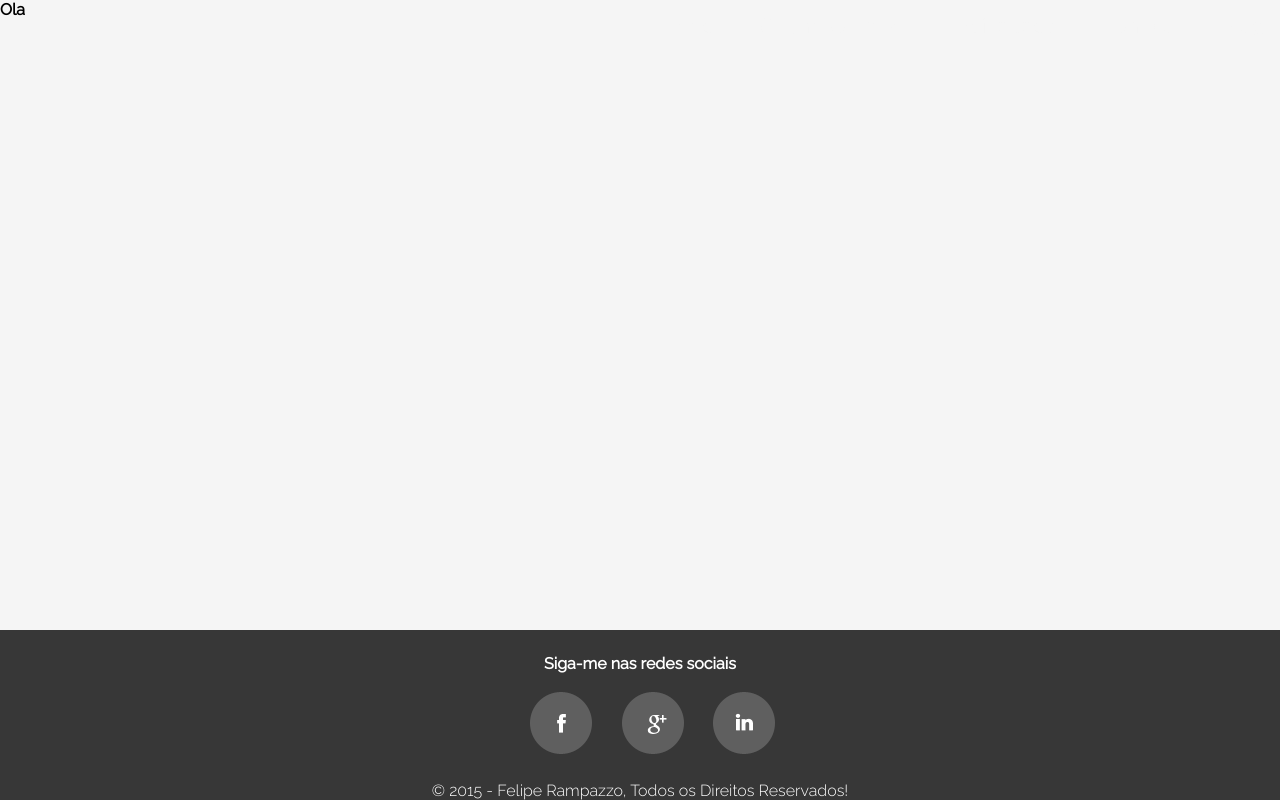
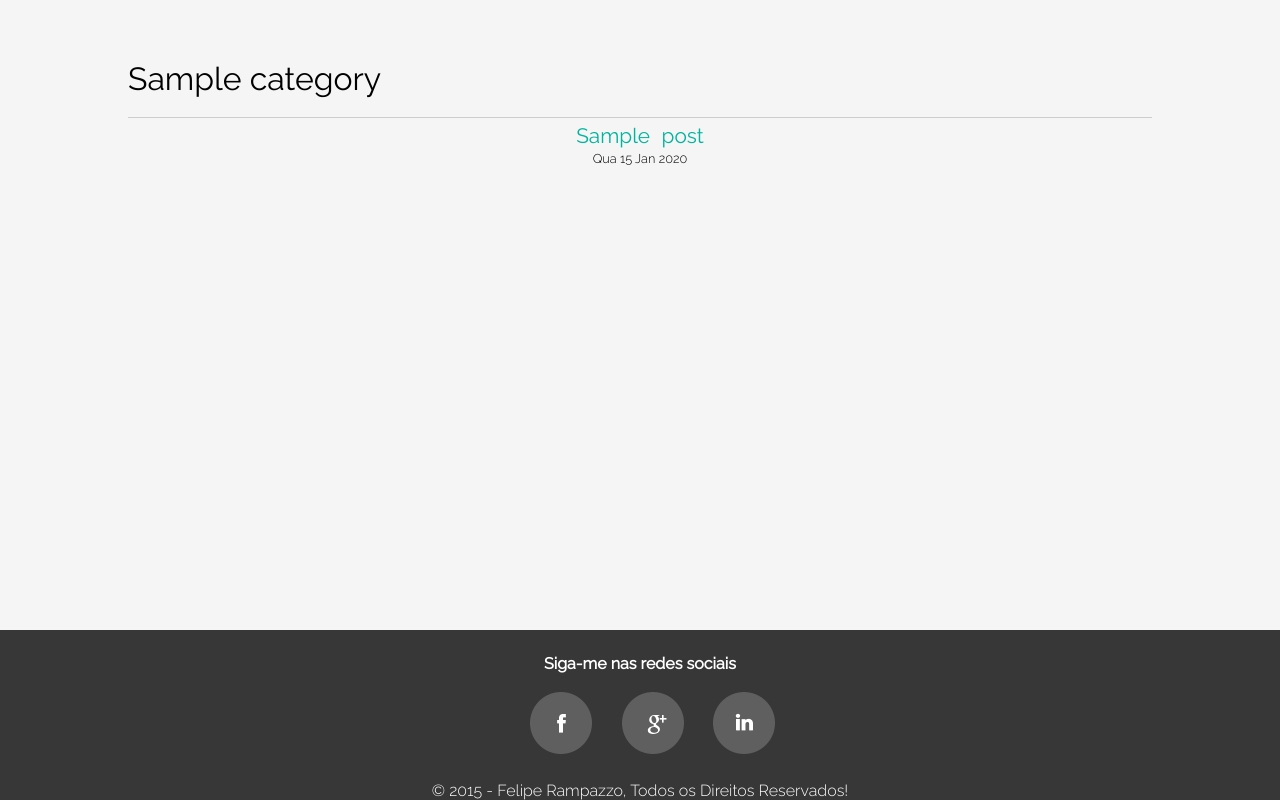
Before and after one commit to felipejrampazzo/first-blog-django, a Django app: template Pessoal/blog/templates/tag.html in a window 1280 px wide. Run offline with Django 3.2, Linux system fonts and the light colour scheme; the template is opened without the code that fills it: values that come from a table or form of the project are taken from there, others are empty; tables that the repository leaves empty hold one stand-in row (values such as "Sample post"); some libraries are stand-ins or nearby versions.

Commit message:
Categorias funcionando

```diff
--- a/Pessoal/blog/models.py
+++ b/Pessoal/blog/models.py
@@ -1,9 +1,7 @@
 from django.db import models
 
 class Category(models.Model):
-    id = models.AutoField(primary_key=True)
     name = models.CharField(max_length=100, blank=False)
-    categories = models.Manager()
 
     def __str__(self):
         return self.name
@@ -17,7 +15,6 @@ class Post(models.Model):
     slug = models.SlugField(blank=False, unique=True)
     category = models.ManyToManyField(Category)
     image = models.ImageField(upload_to='img/')
-    posts = models.Manager()
 
     class Meta():
         ordering = ('-created',)
--- a/Pessoal/blog/templates/blog.html
+++ b/Pessoal/blog/templates/blog.html
@@ -11,7 +11,7 @@
     {% for post in post_list %}
         <article class=" posts content bd-bt-solid bg-body">
             <span class="post_date bg-green ds-block radius-bottom fontsize2 al-center font-thin">{{ post.created|date:"d" }}</span>
-            {% if post.image %}<img id="img_post" class="fl-left" src="{{ post.image.url }}" alt="{{ post.title }}">{% endif %}
+            {% if post.image %}<img class="fl-left" src="{{ post.image.url }}" alt="{{ post.title }}">{% endif %}
 
             <h1 class="fontsize2 font-normal"><a href="{{ post.slug }}" class="color-green">{{ post.title }}</a></h1>
 
--- a/Pessoal/blog/templates/post.html
+++ b/Pessoal/blog/templates/post.html
@@ -8,7 +8,8 @@
 
 {% block content %}
     <article id="post" class="posts content al-center bg-body">
-        <h1 class="fontsize2b font-normal color-green">{{ object.title }}</h1>
+        <h1 id="title_post" class="fontsize3b font-normal color-green">{{ object.title }}</h1>
+        {% if object.image %}<img src="{{ object.image.url }}" alt="{{ object.title }}">{% endif %}
         <p class="fontsize1b font-light al-justify">{{ object.text }}</p>
     </article>
 {% endblock %}
--- a/Pessoal/blog/templates/tag.html
+++ b/Pessoal/blog/templates/tag.html
@@ -1,6 +1,27 @@
 {% extends 'base.html' %}
+{% load static %}
+{% block sytles %}
+    {{ block.super }}
+    <link href="{% static 'css/blog_style.css' %}" rel="stylesheet" type="text/css">
+{% endblock %}
 
 {% block content %}
-    <h1>Ola</h1>
+    <section class="container">
+    <div class="content al-center category_page_div">
+        <h1 class="al-left font-normal fontsize2 category_page_span">{{ category.name }}</h1>
+            {% for post in posts %}
+                <article class="category_page_span">
+                    <h1 class="ds-block bd-tp-solid fontsize1b font-light"><a href="{% url "blog" %}{{ post.slug }}" class="color-green">{{ post.title }}</a></h1>
+                    <h2 class="font-thin fontsize08 category_page_span">
+                        {% if post.created != post.modified %}
+                            {{ post.modified|date:"D d M Y" }}
+                            {% else %}
+                            {{ post.created|date:"D d M Y" }}
+                        {% endif %}
+                    </h2>
+                </article>
+            {% endfor %}
 
+        </div>
+    </section>
 {% endblock %}
--- a/Pessoal/blog/urls.py
+++ b/Pessoal/blog/urls.py
@@ -3,6 +3,6 @@ from Pessoal.blog.views import blogView, detailPost
 
 urlpatterns = [
     url(r'^$', blogView.as_view(), name="blog",),
-    url(r'(?P<slug>\S+)$', detailPost.as_view()),
-    url(r'tag/(?P<name>\S+)$', 'Pessoal.blog.views.categoryDetail', name="categoryDetail"),
+    url(r'^tag/(?P<name>\S+)$', "Pessoal.blog.views.view_category", name="view_category"),
+    url(r'^(?P<slug>\S+)$', detailPost.as_view()),
 ]
--- a/Pessoal/static/css/blog_style.css
+++ b/Pessoal/static/css/blog_style.css
@@ -1,6 +1,7 @@
+/*BLOG*/
 #al_posts{padding-top: 50px; }
 #al_posts div{width: 100%;}
-#al_posts img{width: 25%; min-width: 140px; margin-right: 10%;}
+#al_posts img{width: 25%; min-width: 140px; margin-right: 10%; max-height: 200px; min-height: 140px; height: 100%;}
 
 #al_posts .div_dates_created span{display: block; margin-bottom: 5px; }
 #al_posts .category:before{content: url("../img/hierarchy.svg")}
@@ -11,7 +12,17 @@
 .posts p{line-height:170%; overflow: hidden;}
 .post_date{position: relative; top: 40px; width: 10%; min-width: 50px; height: 40px;}
 
-#post{padding-top: 80px;}
-
 #pagination{padding: 30px;}
 #pagination a{color: #272727; margin-left: 10px; padding: 5px;}
+/*FIM BLOG*/
+
+/*CATEGORIES*/
+.category_page_div{padding-top: 50px;}
+.category_page_span{padding-bottom: 20px;}
+/*FIM CATEGORIES*/
+
+/*POSTS*/
+#post{height: 100%; padding-top: 80px;}
+#post img{padding-bottom: 30px; width: 100%; height: auto;}
+
+/*FIM POSTS*/
--- a/Pessoal/static/css/boot.css
+++ b/Pessoal/static/css/boot.css
@@ -18,6 +18,7 @@ mark{padding: 5px 10px; background-color: #eee;}
 
 /*FONT SIZE*/
 .fontzero{font-size: 0em !important;}
+.fontsize08{font-size: 0.8em;}
 .fontsize1{font-size: 1em;}
 .fontsize1a{font-size: 1.3em;}
 .fontsize1b{font-size: 1.3em;word-spacing: 0.3em;line-height: 1.5em;}
@@ -48,8 +49,8 @@ CONTAINER*/
 .opacity1{opacity: 1;}
 .visible{visibility: visible;}
 .hidden{visibility: hidden;}
-.bd-bt-solid{
-    border-bottom: 1px solid #ccc;}
+.bd-bt-solid{border-bottom: 1px solid #ccc;}
+.bd-tp-solid{border-top: 1px solid #ccc;}
 
 /*text align*/
 .al-left{text-align: left;}
--- a/Pessoal/static/css/reset.css
+++ b/Pessoal/static/css/reset.css
@@ -14,7 +14,7 @@ dl, dt, dd, ol, ul, li,
 fieldset, form, label, legend,
 table, caption, tbody, tfoot, thead, tr, th, td,
 article, aside, canvas, details, embed,
-figure, figcaption, footer, header, hgroup,
+figure, figcaption, footer, header,
 menu, nav, output, ruby, section, summary,
 time, mark, audio, video {
     margin: 0;
@@ -28,7 +28,7 @@ time, mark, audio, video {
 }
 
 article, aside, details, figcaption, figure,
-footer, header, hgroup, menu, nav, section {
+footer, header, menu, nav, section {
     display: block;
 }
 
--- a/Pessoal/static/js/scripts.js
+++ b/Pessoal/static/js/scripts.js
@@ -11,11 +11,16 @@ $(document).ready(function ($) {
 
 
 //SUMIR COM O MENU E BOTAO VOLTAR AO TOPO
+function url_blog(){
+    var path = window.location.pathname;
+    return path.indexOf('/blog/') > -1;
+}
+
 $(document).ready(function () {
     var lastScrollTop = 0;
     var header = $("#header_top");
     var icon_menu=$("#icon_menu");
-    if(menu_blog()){
+    if(url_blog()){
         header.addClass('bg-grey');
     }
     $(window).scroll(function () {
@@ -25,7 +30,7 @@ $(document).ready(function () {
             $('#name_top').removeClass('hidden');
         } else {
             $("#button_top").addClass('hidden');
-            if(!menu_blog()){
+            if(!url_blog()){
                 header.removeClass('bg-grey');
             }
             $('#name_top').addClass('hidden');
@@ -169,8 +174,3 @@ jQuery(document).ready(function(){
         }
     });
 });
-
-function menu_blog(){
-    var path = window.location.pathname;
-    return (path.contains('/blog/'));
-};
--- a/Pessoal/templates/base.html
+++ b/Pessoal/templates/base.html
@@ -1,4 +1,4 @@
-    {% load static from staticfiles %}
+    {% load static %}
     <!DOCTYPE html>
     <html>
     <head lang="pt-br">
```
Also changed, not shown: Pessoal/blog/views.py (+7 -4 lines), Pessoal/blog/migrations/0001_initial.py, Pessoal/blog/migrations/0002_auto_20150828_1122.py (added), Pessoal/static/css/category_style.css (added), media/img/11046159_10206056422399909_228128047_o.jpg (added), media/img/11061768_534500963356868_2604540915087864415_n.jpg (added), media/img/DSC07914.JPG (added), media/img/Lighthouse_uItC02q.jpg (added), media/img/velha-fumando-cigarro.jpg (added).
